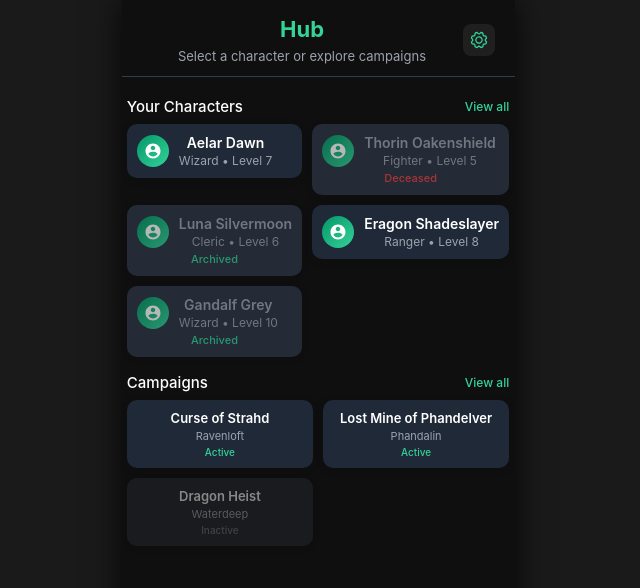
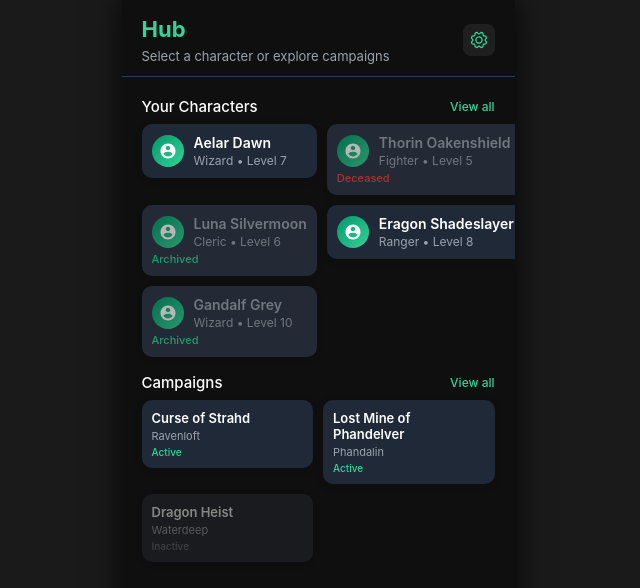
Before and after one commit to Whimsy-rat-trap/dnd-mobile-app, a React (Create React App) app: page /hub in a window 1280 px wide. Shown: the top 588 px of the page, without its empty margins (322-962 px from the left). Built offline with nearby package versions, Linux system fonts and the light colour scheme.

Commit message:
0.0.39.11 (small header text positioning fix)

```diff
--- a/src/pages/Hub.css
+++ b/src/pages/Hub.css
@@ -4,6 +4,9 @@
     flex-direction: column;
     height: 100%;
     overflow: hidden;
+    align-items: stretch;
+    justify-content: flex-start;
+    text-align: left;
 }
 
 /* Хэдер */
@@ -26,6 +29,8 @@
 .header-left {
     display: flex;
     flex-direction: column;
+    align-items: flex-start;
+    text-align: left;
 }
 
 .header-title-hub {
@@ -33,6 +38,7 @@
     font-weight: 700;
     font-size: 22px;
     color: #34d399;
+    text-align: left;
 }
 
 .hub-header-subtitle {
@@ -41,6 +47,7 @@
     font-size: 13px;
     color: #9ca3af;
     margin-top: 2px;
+    text-align: left;
 }
 
 .header-icon {
```
